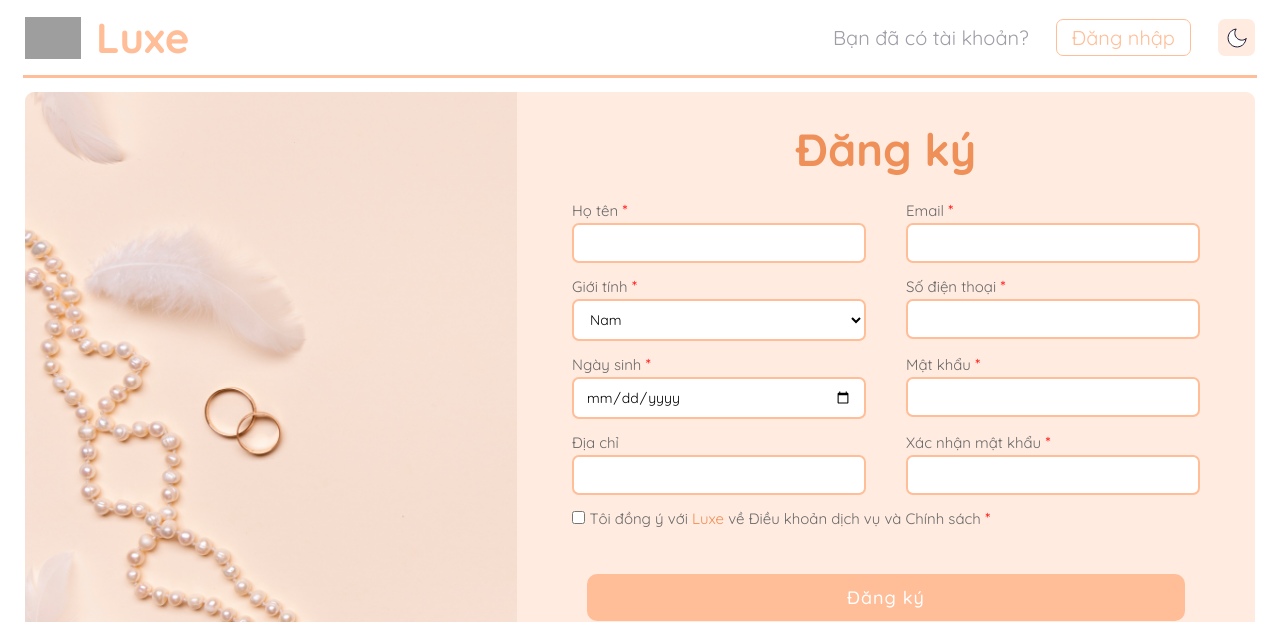
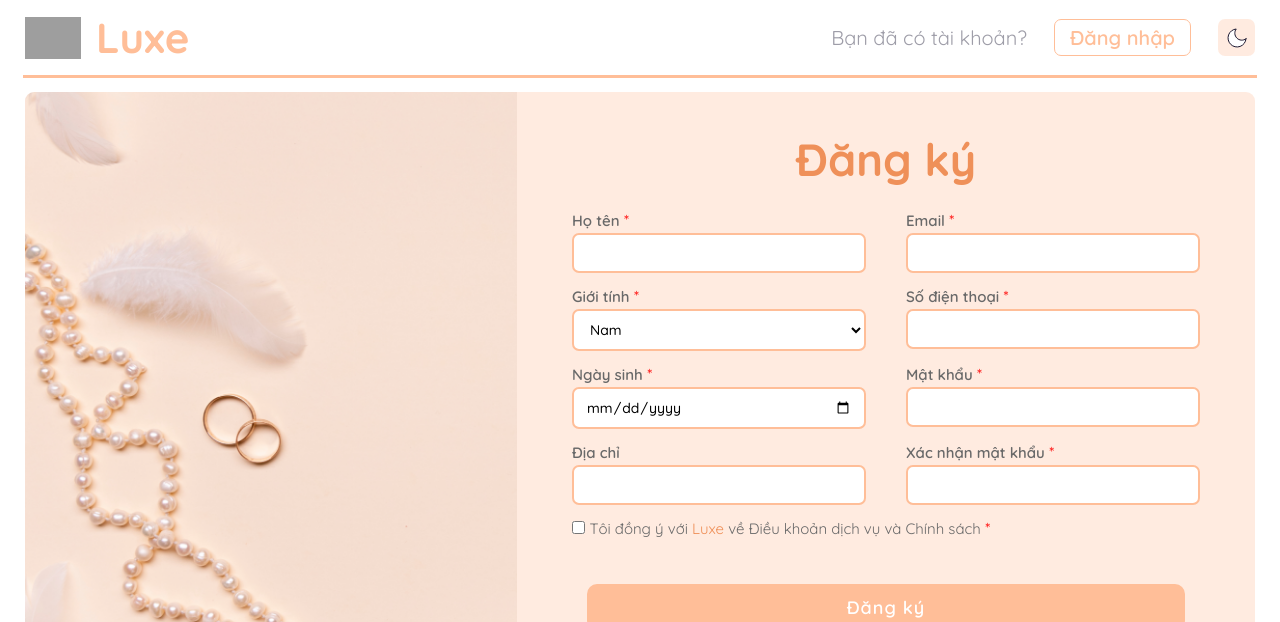
Before and after one commit to minhdieu24/Luxe-User, a PHP site: page /dangky.html in a window 1280 px wide. Shown: the top 622 px of the page. Run offline with PHP 8.4, Linux system fonts and the light colour scheme; grey boxes are pictures that could not be loaded.

Commit message:
update new

```diff
--- a/css/dangky.css
+++ b/css/dangky.css
@@ -53,6 +53,13 @@ body {
   position: sticky;
   top: 0;
   z-index: 99;
+}
+.header a {
+  color: #ffbe98;
+  text-decoration: none; /* Loại bỏ gạch chân mặc định của liên kết */
+}
+.header a:visited {
+  color: #ffbe98; /* Giữ màu chữ nguyên thủy sau khi liên kết đã được truy cập */
 }
 .logo-left {
   position: sticky; /* Đặt vị trí cố định */
@@ -112,6 +119,13 @@ body {
   box-sizing: border-box;
   border-radius: 7px;
 }
+.frame-right a {
+  color: #ffbe98;
+  text-decoration: none; /* Loại bỏ gạch chân mặc định của liên kết */
+}
+.frame-righ a:visited {
+  color: #ffbe98; /* Giữ màu chữ nguyên thủy sau khi liên kết đã được truy cập */
+}
 .frame-right .btn-signin:hover {
   border: 1px solid #ef9059;
 }
@@ -119,6 +133,7 @@ body {
   font-family: quicksand;
   position: relative;
   font-size: 20px;
+  font-weight: 600;
   color: #ffbe98;
 }
 .frame-right .btn-signin-text:hover {
@@ -187,7 +202,6 @@ body {
   overflow: hidden;
   height: 100%;
 }
-
 .ads-left img {
   width: 100%;
   height: 100%;
@@ -203,7 +217,7 @@ body {
   box-sizing: border-box;
   background-color: var(--background-color);
   border: 2px solid var(--outline-color);
-  padding: 35px 25px 30px;
+  padding: 45px 25px 34px;
   border-radius: 0 9px 9px 0;
   font-family: quicksand;
 }
@@ -229,6 +243,7 @@ form .user-details .input-box {
   margin-bottom: 5px;
   position: relative;
   font-size: 15px;
+  font-weight: 600;
   display: inline-block;
   color: var(--text-color-2);
 }
@@ -255,6 +270,7 @@ form .user-details .input-box input,
   color: var(--text-color-1);
   padding: 9px 12px;
   font-size: 14px;
+  font-weight: 480;
   font-family: quicksand;
   border-bottom-width: 2px;
   transition: all 0.3s ease;
@@ -279,6 +295,7 @@ form .button {
   background: #ffbe98;
   font-weight: 500;
   font-size: 18px;
+  font-weight: 600;
   font-family: quicksand;
   color: white;
   letter-spacing: 1px;
--- a/dangky.html
+++ b/dangky.html
@@ -21,17 +21,20 @@
   <body>
     <header class="header">
       <!--Logo-left-->
-      <div class="logo-left">
-        <img class="logo1" loading="lazy" alt="" src="./icon/Logo.svg" />
-        <h1 class="logo1-text">Luxe</h1>
+      <a href="index.html">
+        <div class="logo-left">
+          <img class="logo1" alt="" src="./icon/Logo.svg"/>
+          <h1 class="logo1-text">Luxe</h1>
       </div>
-
+      </a>
       <!--Info-Right-->
       <div class="frame-right">
         <div class="asking">Bạn đã có tài khoản?</div>
-        <button class="btn-signin">
-          <b class="btn-signin-text">Đăng nhập</b>
-        </button>
+        <a href="dangnhap.html">
+          <button class="btn-signin">
+            <b class="btn-signin-text">Đăng nhập</b>
+          </button>
+        </a>
         <button class="dark" onclick="darkFunction()">
           <img class="moon-icon" alt="" src="./icon/moon-light.svg" alt="" />
         </button>
--- a/quanlymatkhau.html
+++ b/quanlymatkhau.html
@@ -31,18 +31,24 @@
     <main class="main-inner">
         <!--left-section -->
             <div class="side-bar">
+              <a href="index.html">
                 <div class="arrow">
                     <img class="arrow-icon" src="./icon/QLmatkhau-arrowleft.svg"/>
                     <div class="account-text">Quản lý tài khoản</div>
                 </div>
+              </a>
+              <a href="quanlymatkhau.html">
                 <button class="wrapper-1">
                   <img class="pass-manage" src="./icon/QLmatkhau-iconpass.svg"/>
                   <div class="bar-text">Quản lý mật khẩu</div>
               </button>
+              </a>
+              <a href="thongtincanhan.html">
                 <button class="wrapper-2">
                   <img class="personal-info" src="./icon/QLmatkhau-iconpersonalinfo.svg"/>
                   <div class="bar-text">Thông tin cá nhân</div>
               </button>
+              </a>
             </div>
         <!--signin-right-->
         <div class="right-bar">
--- a/thongtincanhan.html
+++ b/thongtincanhan.html
@@ -31,18 +31,24 @@
     <main class="main-inner">
         <!--left-section -->
         <div class="side-bar">
+          <a href="index.html">
           <div class="arrow">
               <img class="arrow-icon" src="./icon/QLmatkhau-arrowleft.svg"/>
               <div class="account-text">Quản lý tài khoản</div>
           </div>
+        </a>
+        <a href="quanlymatkhau.html">
           <button class="wrapper-1">
             <img class="pass-manage" src="./icon/QLmatkhau-iconpass.svg"/>
             <div class="bar-text">Quản lý mật khẩu</div>
         </button>
+        </a>
+        <a href="thongtincanhan.html">
           <button class="wrapper-2">
             <img class="personal-info" src="./icon/QLmatkhau-iconpersonalinfo.svg"/>
             <div class="bar-text">Thông tin cá nhân</div>
         </button>
+        </a>
       </div>
         <!--Right-->
         <div class="right-bar">
```
Also changed, not shown: css/dangnhap.css (+14 -1 lines), css/quanlymatkhau.css (+13 -2 lines), css/thongtincanhan.css (+12 -1 lines), dangnhap.html (+9 -9 lines). Lines whose indentation alone changed are shown as unchanged.
